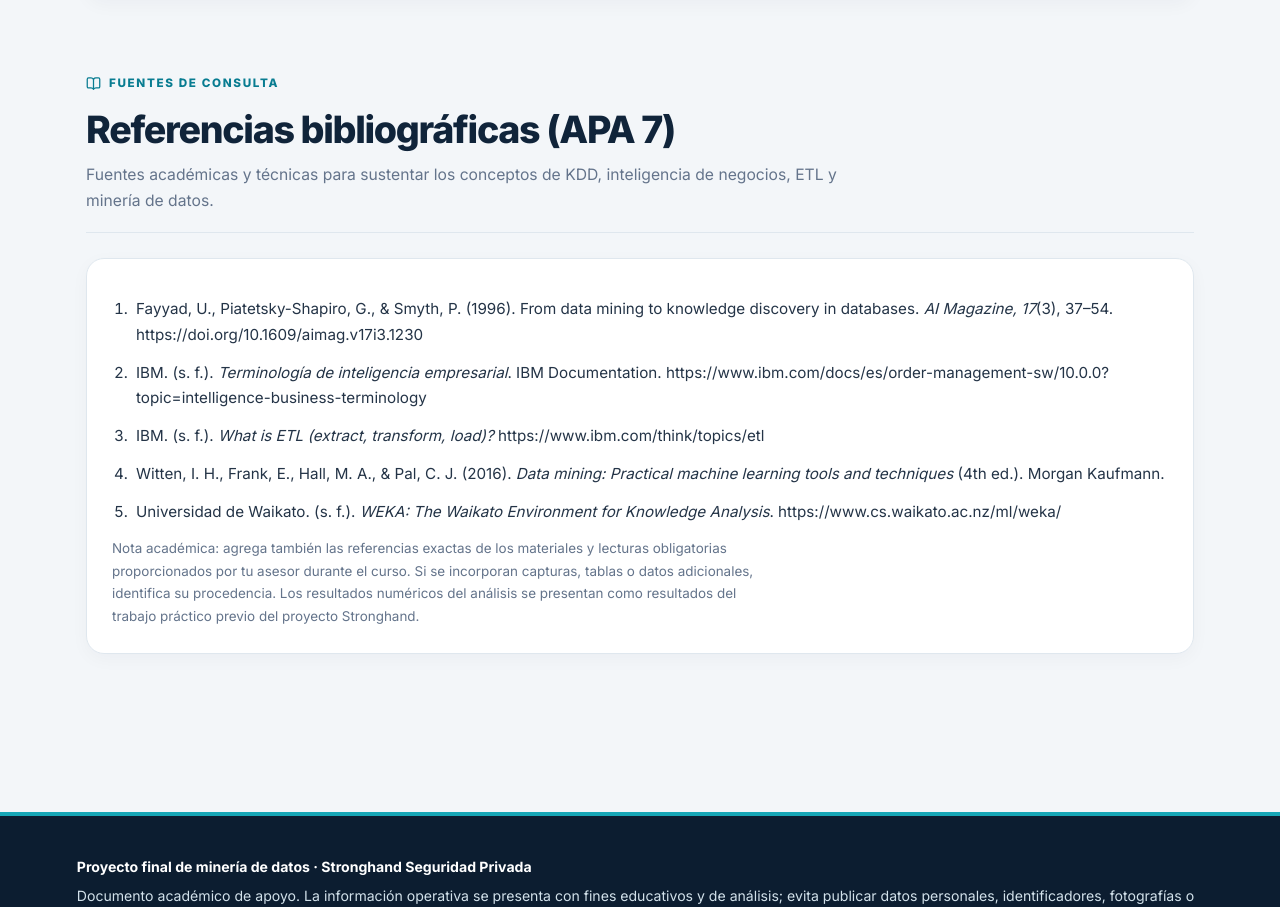
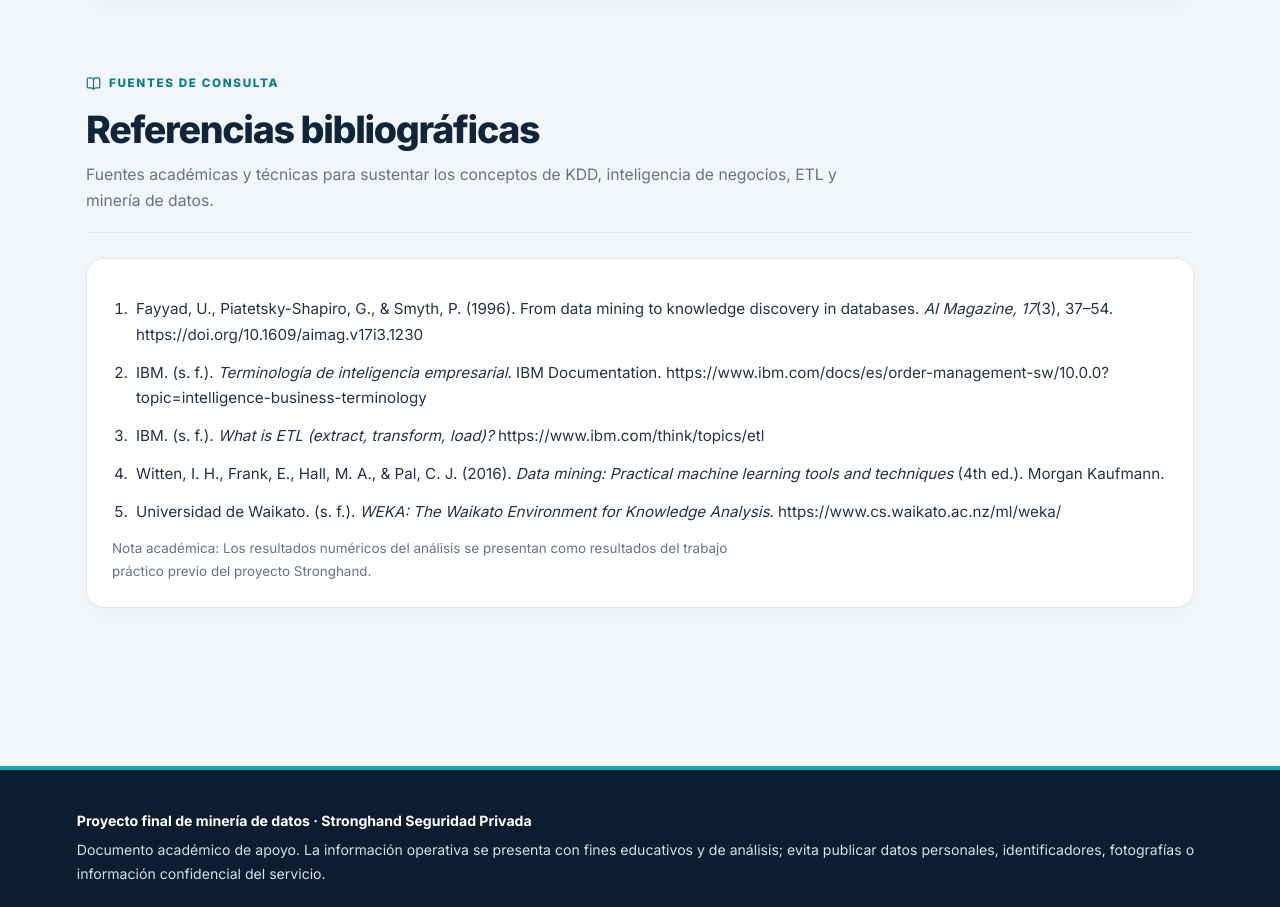
Before and after one commit to zunigaperezjulioyajaciel-web/Proyecto-mineria-datos., a plain HTML site: page index.html in a window 1280 px wide. Shown: the part 8874-9781 px from the top of the page. Drawn offline with nearby package versions, Linux system fonts and the light colour scheme.

Commit message:
Update references section in index.html
Removed specific note about academic references and simplified the content.

```diff
--- a/index.html
+++ b/index.html
@@ -211,7 +211,7 @@ footer{background:#0C1D30;color:#D2E1EA;padding:34px max(6vw,24px);border-top:4p
 </section>
 
 <section id="referencias">
- <div class="section-intro"><div class="tag">Fuentes de consulta</div><h2>Referencias bibliográficas (APA 7)</h2><p>Fuentes académicas y técnicas para sustentar los conceptos de KDD, inteligencia de negocios, ETL y minería de datos.</p></div>
+ <div class="section-intro"><div class="tag">Fuentes de consulta</div><h2>Referencias bibliográficas</h2><p>Fuentes académicas y técnicas para sustentar los conceptos de KDD, inteligencia de negocios, ETL y minería de datos.</p></div>
  <article class="card refs"><ol>
  <li>Fayyad, U., Piatetsky-Shapiro, G., & Smyth, P. (1996). From data mining to knowledge discovery in databases. <i>AI Magazine, 17</i>(3), 37–54. https://doi.org/10.1609/aimag.v17i3.1230</li>
  <li>IBM. (s. f.). <i>Terminología de inteligencia empresarial</i>. IBM Documentation. https://www.ibm.com/docs/es/order-management-sw/10.0.0?topic=intelligence-business-terminology</li>
@@ -219,7 +219,7 @@ footer{background:#0C1D30;color:#D2E1EA;padding:34px max(6vw,24px);border-top:4p
  <li>Witten, I. H., Frank, E., Hall, M. A., & Pal, C. J. (2016). <i>Data mining: Practical machine learning tools and techniques</i> (4th ed.). Morgan Kaufmann.</li>
  <li>Universidad de Waikato. (s. f.). <i>WEKA: The Waikato Environment for Knowledge Analysis</i>. https://www.cs.waikato.ac.nz/ml/weka/</li>
  </ol>
- <p class="small muted">Nota académica: agrega también las referencias exactas de los materiales y lecturas obligatorias proporcionados por tu asesor durante el curso. Si se incorporan capturas, tablas o datos adicionales, identifica su procedencia. Los resultados numéricos del análisis se presentan como resultados del trabajo práctico previo del proyecto Stronghand.</p>
+ <p class="small muted">Nota académica: Los resultados numéricos del análisis se presentan como resultados del trabajo práctico previo del proyecto Stronghand.</p>
  </article>
 </section>
 </main>
```
